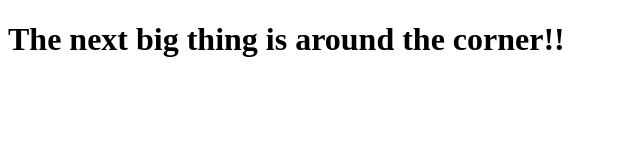
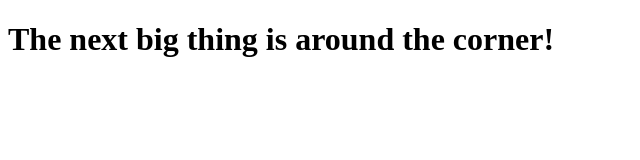
Before and after one commit to darianhuotari/distributed-microsite, a plain HTML site: page static/index.html in a window 1280 px wide. Shown: the full height of the page, 0-640 px from the left. Drawn offline with Linux system fonts and the light colour scheme.

```diff
--- a/static/index.html
+++ b/static/index.html
@@ -9,7 +9,7 @@
 
 <body>
   <main>
-    <h1>The next big thing is around the corner!!</h1>
+    <h1>The next big thing is around the corner!</h1>
   </main>
 </body>
 
```
